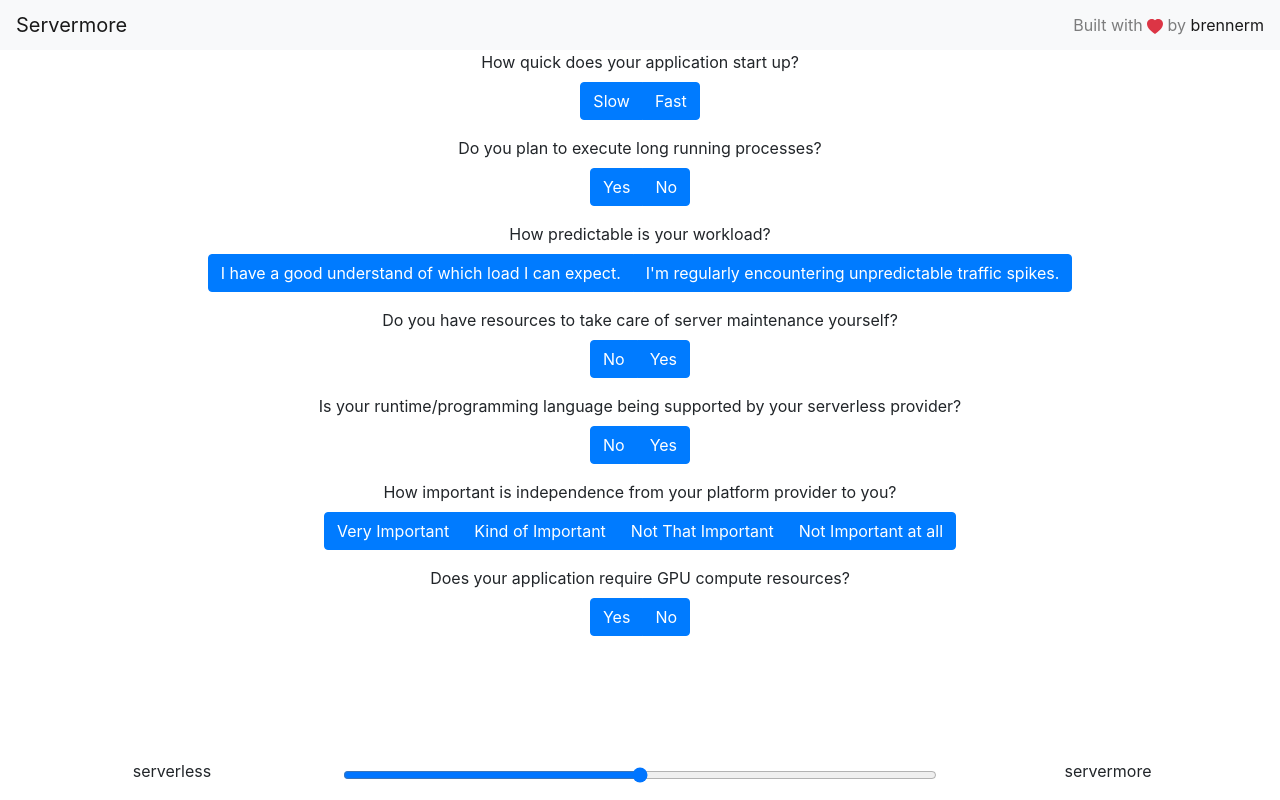
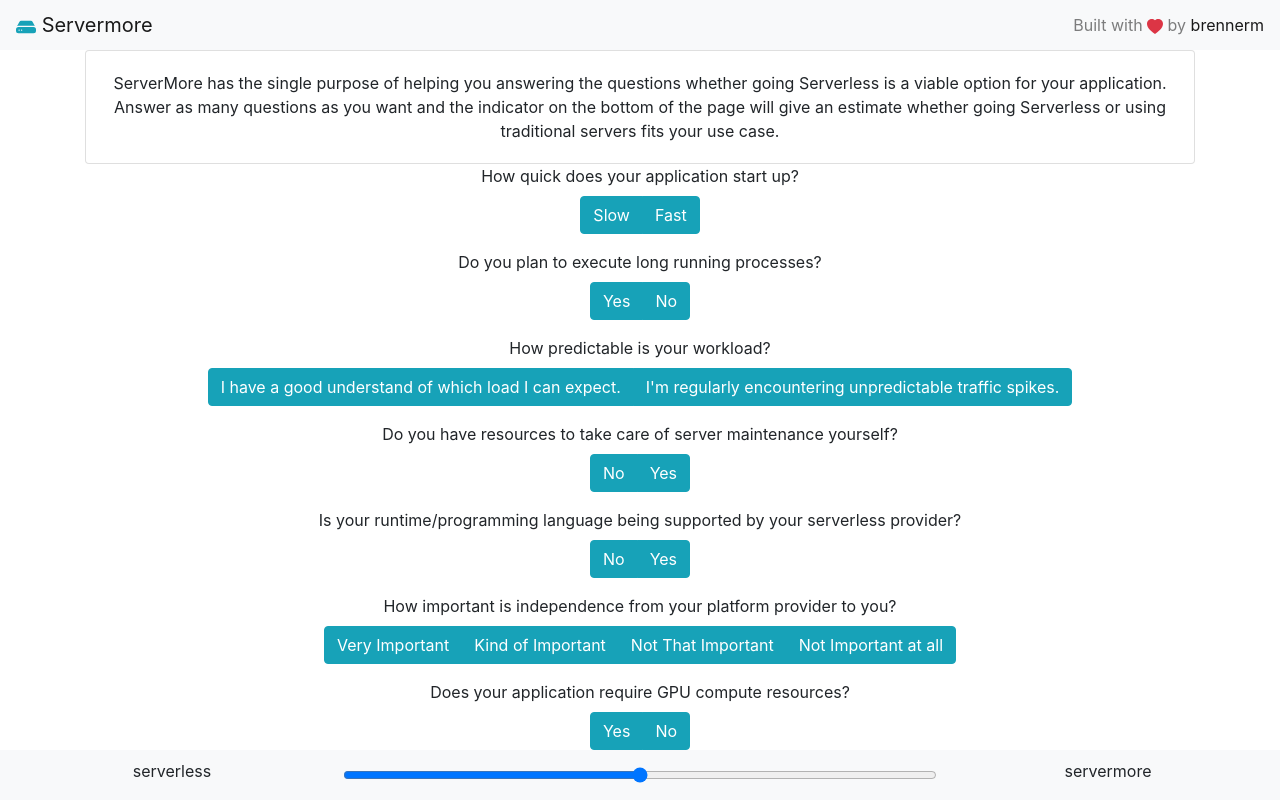
Before and after one commit to brennerm/servermore, a React (Create React App) app: page / in a window 1280 px wide. Built offline with nearby package versions, Linux system fonts and the light colour scheme.

Commit message:
set meta tags + add description

```diff
--- a/public/index.html
+++ b/public/index.html
@@ -1,14 +1,14 @@
 <!DOCTYPE html>
 <html lang="en">
+
 <head>
   <meta charset="utf-8" />
   <link rel="icon" href="%PUBLIC_URL%/favicon.ico" />
   <meta name="viewport" content="width=device-width, initial-scale=1" />
   <meta name="theme-color" content="#000000" />
-    <meta
-      name="description"
-      content="Web site created using create-react-app"
-    />
+  <title>ServerMore</title>
+  <meta name="description" content="ServerMore - an application that guides you whether to go Serverless or not" />
+  <link rel="canonical" href="https://brennerm.github.io/servermore" />
   <link rel="apple-touch-icon" href="%PUBLIC_URL%/logo192.png" />
   <!--
       manifest.json provides metadata used when your web app is installed on a
@@ -24,8 +24,8 @@
       work correctly both with client-side routing and a non-root public URL.
       Learn how to configure a non-root public URL by running `npm run build`.
     -->
-    <title>React App</title>
 </head>
+
 <body>
   <noscript>You need to enable JavaScript to run this app.</noscript>
   <div id="root"></div>
@@ -40,4 +40,5 @@
       To create a production bundle, use `npm run build` or `yarn build`.
     -->
 </body>
+
 </html>
--- a/src/App.tsx
+++ b/src/App.tsx
@@ -1,10 +1,11 @@
 import React, { Component } from 'react';
-import { ButtonGroup, Col, Container, Form, Navbar, Row, ToggleButton } from 'react-bootstrap'
-import { HeartFill } from 'react-bootstrap-icons';
+import { ButtonGroup, Card, Col, Container, Form, Navbar, Row, ToggleButton } from 'react-bootstrap'
+import { HeartFill, HddFill } from 'react-bootstrap-icons';
 import 'bootstrap/dist/css/bootstrap.min.css';
 import './App.css';
 import { Question } from './models';
 import { questions } from './questions';
+import { Helmet } from 'react-helmet';
 
 interface Props { }
 interface State {
@@ -54,8 +55,17 @@ export class ServerMore extends Component<Props, State> {
   render() {
     return (
       <div>
+        <Helmet>
+          <title>ServerMore</title>
+          <meta name="description" content="ServerMore - an application that guides you whether to go Serverless or not" />
+          <link rel="canonical" href="https://brennerm.github.io/servermore" />
+        </Helmet>
         <Navbar id="header" fixed="top" bg="light">
-          <Navbar.Brand href="/">Servermore</Navbar.Brand>
+          <Navbar.Brand href="/">
+            <HddFill className="text-info"></HddFill>
+            {' '}
+            Servermore
+            </Navbar.Brand>
           <Navbar.Collapse className="justify-content-end">
             <Navbar.Text>
               Built with <HeartFill className="text-danger"></HeartFill> by <a href="https://brennerm.github.io/about.html">brennerm</a>
@@ -63,6 +73,18 @@ export class ServerMore extends Component<Props, State> {
           </Navbar.Collapse>
         </Navbar>
         <Container className="App">
+          <Row>
+            <Col>
+              <Card className="text-center">
+                <Card.Body>
+                  <Card.Text>
+                    ServerMore has the single purpose of helping you answering the questions whether going Serverless is a viable option for your application.
+                    Answer as many questions as you want and the indicator on the bottom of the page will give an estimate whether going Serverless or using traditional servers fits your use case.
+                  </Card.Text>
+                </Card.Body>
+              </Card>
+            </Col>
+          </Row>
           {this.questions.map((question, questionIndex) => (
             <Form.Group key={questionIndex}>
               <Row>
@@ -76,6 +98,7 @@ export class ServerMore extends Component<Props, State> {
                     {question.answers.map((answer, answerIndex) => (
                       <ToggleButton
                         type="radio"
+                        variant="info"
                         key={`${questionIndex}-${answerIndex}`}
                         value={answerIndex}
                         checked={this.state.selectedAnswers[questionIndex] === answerIndex}
@@ -122,7 +145,7 @@ class ServerMoreValue extends Component<ServerMoreValueProps, ServerMoreValueSta
   }
 
   render() {
-    return <Navbar id="footer" fixed="bottom" className="justify-content-between">
+    return <Navbar id="footer" fixed="bottom" className="justify-content-between bg-light">
       <Col xs="3">
         <Form.Label>serverless</Form.Label>
       </Col>
```
Lines whose indentation alone changed are shown as unchanged.
